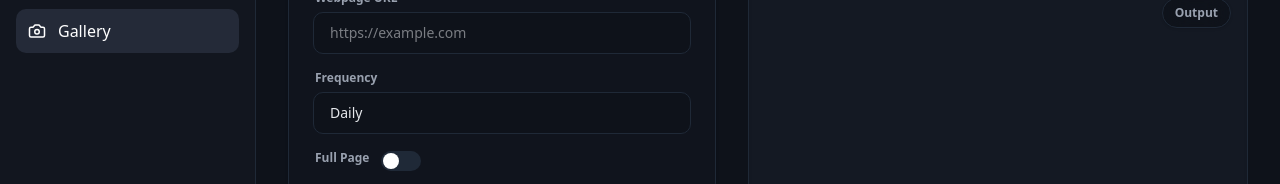
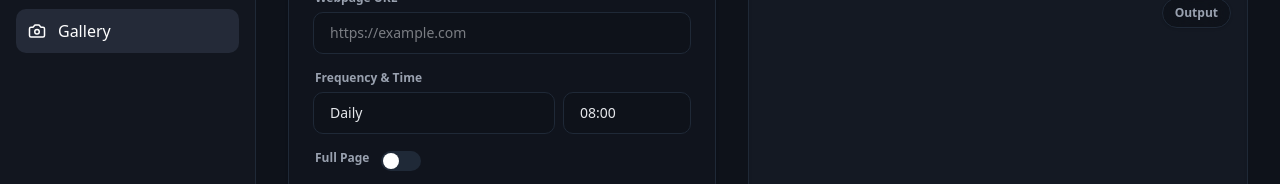
Before and after one commit to yusufislamoruk/cron-shot-landing, a Next.js app: page /dashboard in a window 1280 px wide. Shown: the part 167-351 px from the top of the page. Built offline with nearby package versions, Linux system fonts and the light colour scheme; no server answers.

Commit message:
Feat: add time for frequency.

```diff
--- a/app/dashboard/page.tsx
+++ b/app/dashboard/page.tsx
@@ -9,6 +9,7 @@ export default function ConfigurationPage() {
     const { getToken } = useAuth();
     const [url, setUrl] = useState("");
     const [frequency, setFrequency] = useState("Daily");
+    const [time, setTime] = useState("08:00");
     const [width, setWidth] = useState(1280);
     const [height, setHeight] = useState(1024);
     const [fullPage, setFullPage] = useState(false);
@@ -43,6 +44,7 @@ export default function ConfigurationPage() {
                     width,
                     height,
                     fullPage,
+                    time,
                     userAgent,
                     authorizationHeader,
                     cookies
@@ -121,16 +123,27 @@ export default function ConfigurationPage() {
                         </div>
 
                         <div>
-                            <label className="block text-xs font-semibold text-gray-400 mb-1.5 ml-0.5">Frequency</label>
+                            <label className="block text-xs font-semibold text-gray-400 mb-1.5 ml-0.5">Frequency & Time</label>
+                            <div className="flex gap-2">
                                 <select
                                     value={frequency}
                                     onChange={(e) => setFrequency(e.target.value)}
-                                className="w-full bg-[#0E121A] border border-[#1F2937] rounded-lg px-4 py-2.5 text-gray-200 text-sm focus:outline-none focus:border-blue-500 focus:ring-1 focus:ring-blue-500 transition-colors appearance-none"
+                                    className="flex-1 bg-[#0E121A] border border-[#1F2937] rounded-lg px-4 py-2.5 text-gray-200 text-sm focus:outline-none focus:border-blue-500 focus:ring-1 focus:ring-blue-500 transition-colors appearance-none"
                                 >
                                     <option>Daily</option>
                                     <option>Weekly</option>
                                     <option>Monthly</option>
                                 </select>
+                                <select
+                                    value={time}
+                                    onChange={(e) => setTime(e.target.value)}
+                                    className="w-28 sm:w-32 bg-[#0E121A] border border-[#1F2937] rounded-lg px-4 py-2.5 text-gray-200 text-sm focus:outline-none focus:border-blue-500 focus:ring-1 focus:ring-blue-500 transition-colors appearance-none"
+                                >
+                                    <option value="08:00">08:00</option>
+                                    <option value="13:00">13:00</option>
+                                    <option value="20:00">20:00</option>
+                                </select>
+                            </div>
                         </div>
                         <div className="flex items-center gap-3">
                             <label className="block text-xs font-semibold text-gray-400 mb-1.5 ml-0.5">Full Page</label>
```
Lines whose indentation alone changed are shown as unchanged.
